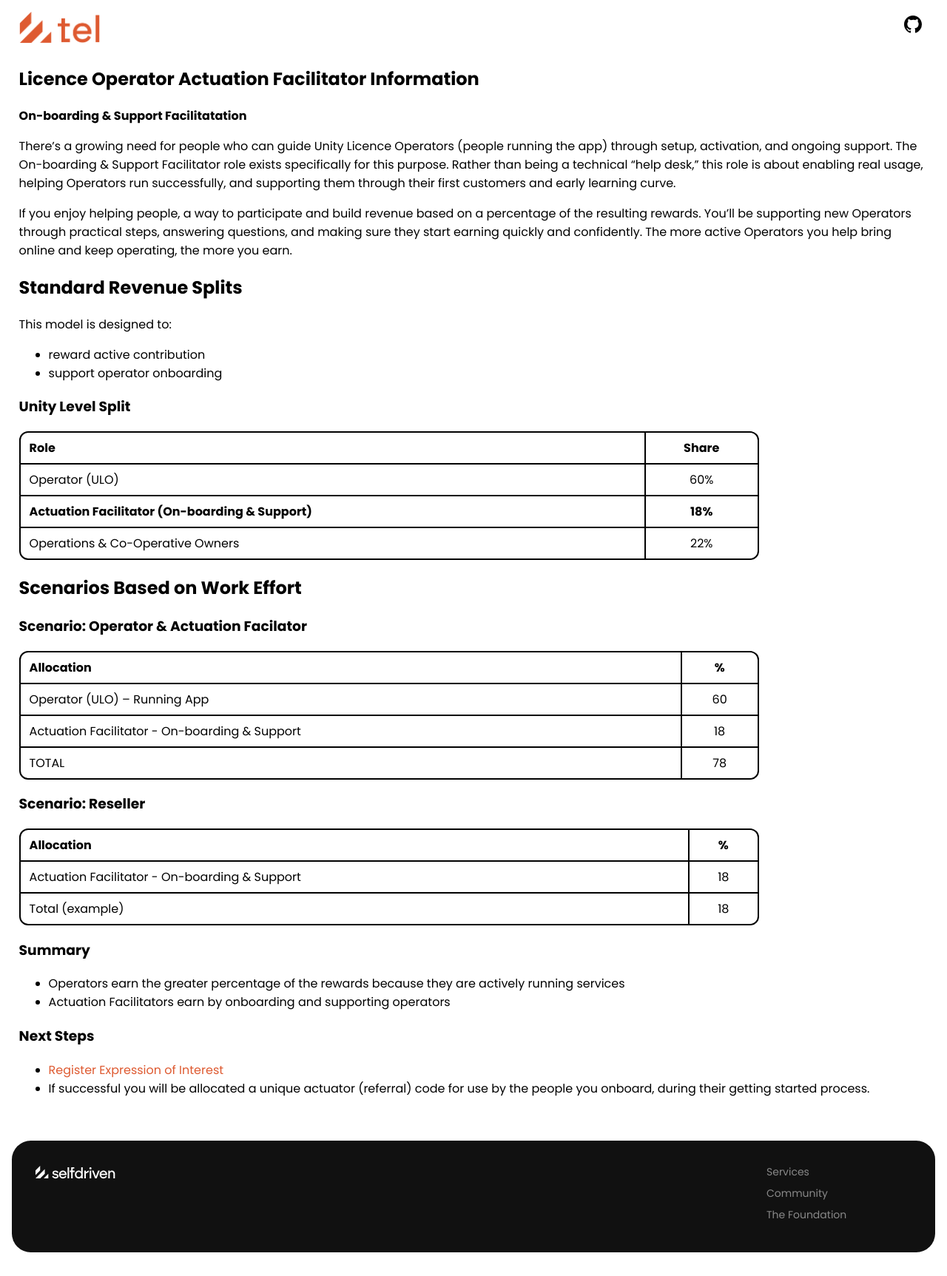
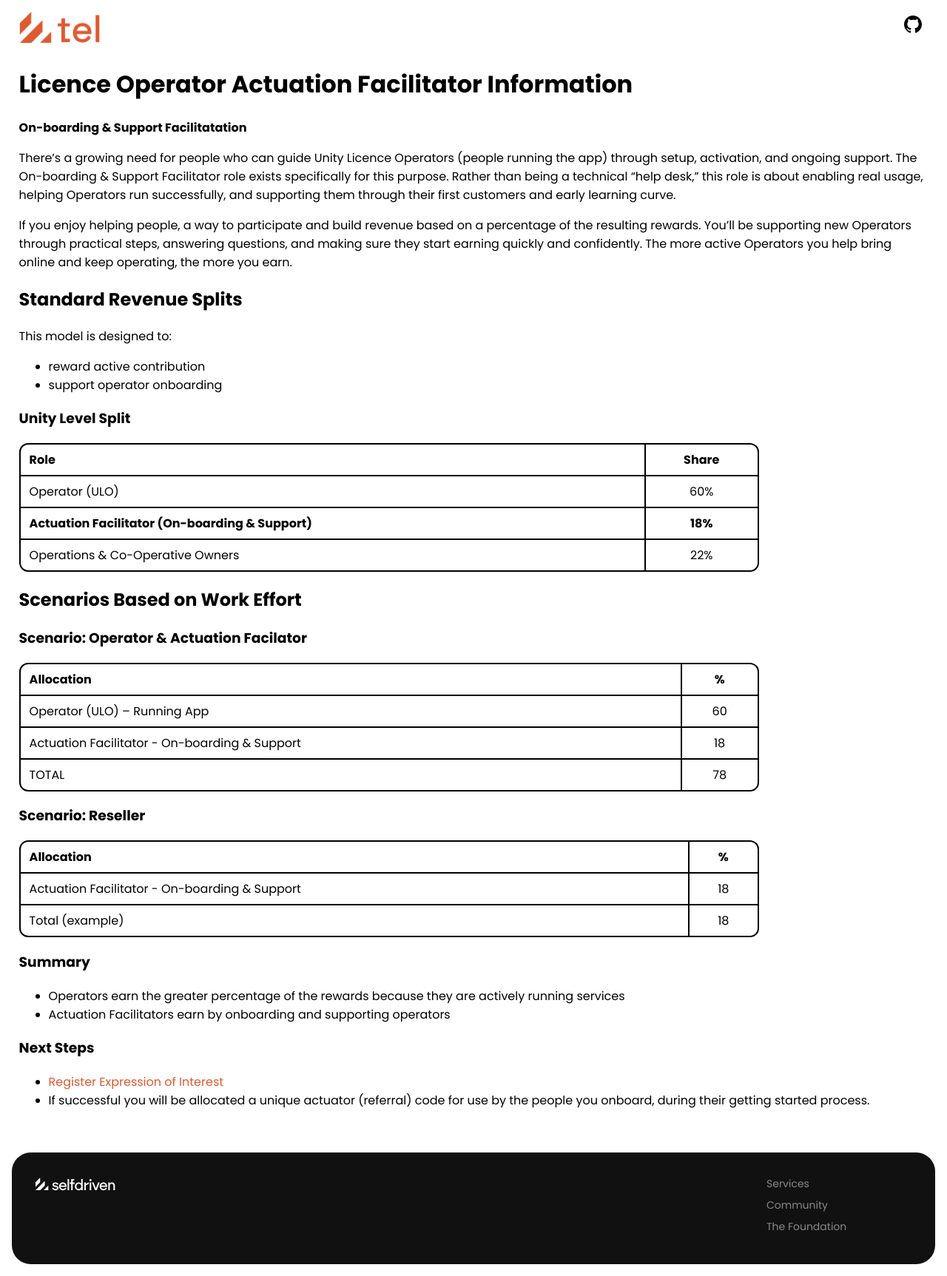
Before and after one commit to selfdriven-services/selfdriven-tel, a Jekyll site: the page built from docs/pages/actuate-unity-network-onboarding-facilitator.md, in a window 1280 px wide. Shown: the whole page at 74% size. Built offline with Jekyll 4.4.1, drawn with Linux system fonts in a browser that asks for light colours.

```diff
--- a/docs/pages/actuate-unity-network-onboarding-facilitator.md
+++ b/docs/pages/actuate-unity-network-onboarding-facilitator.md
@@ -4,7 +4,7 @@ title: Actuation Facilitator - Unity Network - selfdriven Tel
 permalink: /actuate/unity-network/facilitator
 ---
 
-## Licence Operator Actuation Facilitator Information
+# Licence Operator Actuation Facilitator Information
 
 **On-boarding & Support Facilitatation**
 
```
